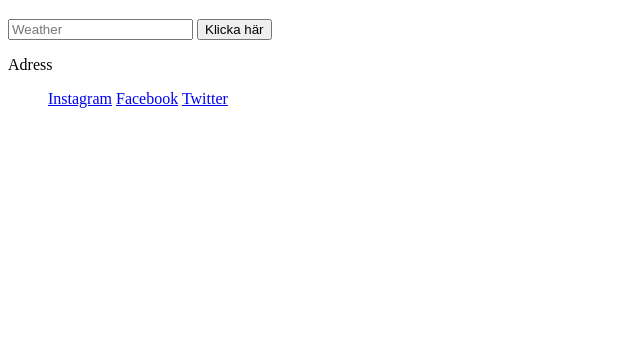
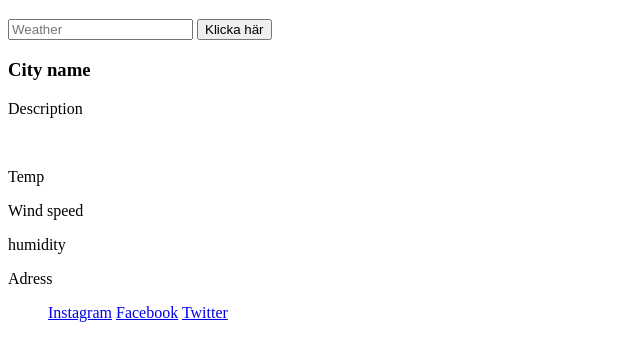
Before and after one commit to MGritt/grupparbete, a plain HTML site: page index.html in a window 1280 px wide. Shown: the part 332-692 px from the top of the page, without its empty margins (0-640 px from the left). Drawn offline with Linux system fonts and the light colour scheme.

Commit message:
Update index.html

```diff
--- a/index.html
+++ b/index.html
@@ -25,7 +25,7 @@
         <button id="btn">Klicka här</button>
     </form>
 
-    <div id="weatherInfo" class="hidden">
+    <div id="weatherInfo" class="">
         <h3 id="firstCity">City name</h3>
         <p id="firstDescription">Description</p>
         <img src="" alt="">
```
